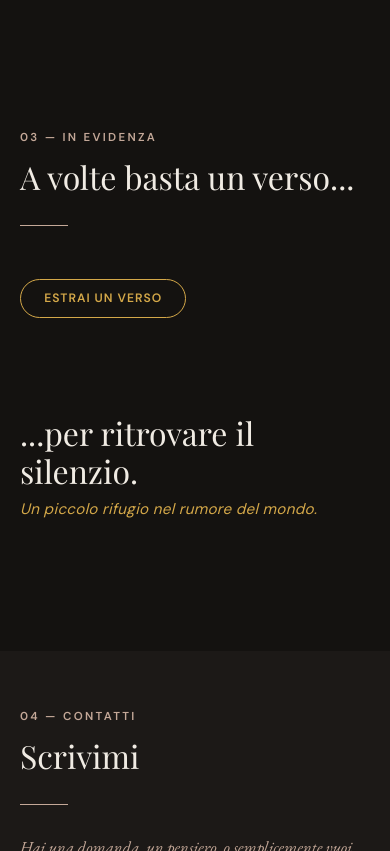
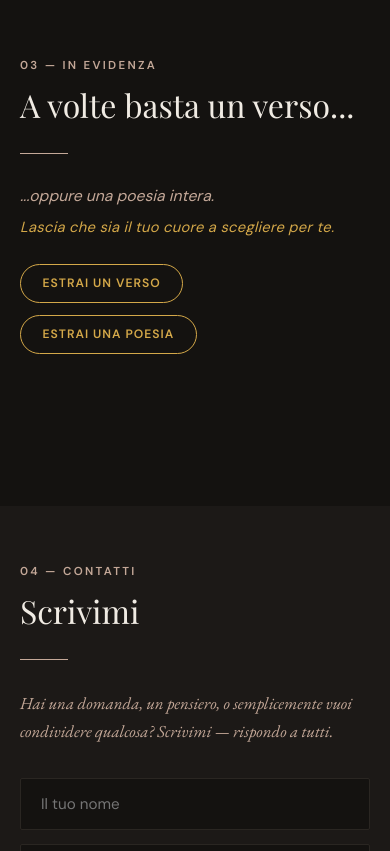
Before and after one commit to galassoricky-2000/my-poetry-archive, a plain HTML site: page index.html in a window 390 px wide. Shown: the part 3535-4386 px from the top of the page. Drawn offline with nearby package versions, Linux system fonts and the light colour scheme; a web font is replaced by a local one.

Commit message:
POETRY
UPDATE POETRY VERSION

```diff
--- a/index.html
+++ b/index.html
@@ -79,35 +79,6 @@
       transition: opacity 0.25s ease;
     }
     .nav-logo-text:hover { opacity: 0.75; }
-
-    /* LOGO AL CENTRO ESATTO (AL POSTO DELLE LINGUE) */
-    .nav-center {
-      position: absolute;
-      left: 50%;
-      top: 50%;
-      transform: translate(-50%, -50%);
-      display: flex;
-      align-items: center;
-      justify-content: center;
-    }
-    .nav-center a {
-      display: inline-flex;
-      align-items: center;
-      justify-content: center;
-      text-decoration: none;
-    }
-    .nav-center img {
-      height: 42px;
-      width: auto;
-      max-width: 140px;
-      object-fit: contain;
-      display: block;
-      transition: opacity 0.25s ease, transform 0.25s ease;
-    }
-    .nav-center img:hover {
-      opacity: 0.8;
-      transform: scale(1.04);
-    }
 
     .nav-links {
       display: flex;
@@ -455,39 +426,17 @@
     }
     .poem-card.hidden { display: none; }
 
-    /* =========================================================
-       SEZIONE 03: SCALETTA DA SINISTRA A DESTRA (DISEGNO QUADERNO)
-       ========================================================= */
+    /* Sezione 03: Layout Elegante e Pulito ad Allineamento Naturale */
     #lettura {
-      padding-top: 4.5rem;
-      padding-bottom: 5.5rem;
+      padding-bottom: 4.5rem;
       scroll-margin-top: var(--nav-h);
     }
-    .scaletta-container {
-      max-width: 1200px;
-      margin: 0 auto;
+    .reading-actions {
       display: flex;
-      flex-direction: column;
-    }
-    /* Scalino 1: Sinistra in alto */
-    .scaletta-step-1 {
-      align-self: flex-start;
-      max-width: 580px;
-    }
-    .scaletta-step-1 .section-title {
-      white-space: nowrap;
-    }
-
-    /* Scalino 2: Centro (Pulsante e Verso) */
-    .scaletta-step-2 {
-      align-self: center;
-      width: 100%;
-      max-width: 640px;
-      margin: 1.5rem 0 2rem;
-      text-align: center;
-      display: flex;
-      flex-direction: column;
-      align-items: center;
+      gap: 0.75rem;
+      flex-wrap: wrap;
+      margin-top: 1.5rem;
+      margin-bottom: 2rem;
     }
     .rnd-btn {
       font-family: 'DM Sans', sans-serif;
@@ -495,7 +444,7 @@
       font-weight: 600;
       letter-spacing: 1px;
       text-transform: uppercase;
-      padding: 0.65rem 1.45rem;
+      padding: 0.65rem 1.35rem;
       border: 1.5px solid var(--gold);
       border-radius: 100px;
       background: transparent;
@@ -506,34 +455,33 @@
     .rnd-btn:hover {
       background: var(--gold);
       color: #ffffff;
-      transform: translateY(-2px);
-    }
-    .reading-output {
-      width: 100%;
-      margin-top: 1.75rem;
-      min-height: 44px;
+      transform: translateY(-1px);
     }
 
-    /* Scalino 3: Destra in basso */
-    .scaletta-step-3 {
-      align-self: flex-end;
-      text-align: right;
-      max-width: 520px;
+    .poem-reading { max-width: 640px; }
+    .poem-reading-title {
+      font-family: 'Playfair Display', serif;
+      font-size: clamp(2rem, 4vw, 3rem);
+      font-weight: 400;
+      line-height: 1.15;
+      margin-bottom: 0.6rem;
+      white-space: nowrap;
     }
-    .step-3-title {
-      font-family: 'Playfair Display', serif;
-      font-size: clamp(2rem, 3.8vw, 3rem);
-      font-weight: 400;
-      line-height: 1.2;
+    .poem-body {
+      font-family: 'EB Garamond', serif;
+      font-style: italic;
+      font-size: clamp(1.2rem, 2.4vw, 1.45rem);
+      line-height: 2.2;
       color: var(--ink);
-      margin-bottom: 0.4rem;
     }
-    .step-3-sub {
-      font-family: 'DM Sans', sans-serif;
-      font-size: 0.95rem;
+    .poem-body p { margin-bottom: 1.5rem; position: relative; }
+    .poem-note {
+      margin-top: 3rem;
+      padding-top: 1.5rem;
+      border-top: 1px solid var(--line);
+      font-size: 1.05rem;
+      color: var(--muted);
       font-style: italic;
-      color: var(--gold);
-      letter-spacing: 0.02em;
     }
 
     /* Modale lettura */
@@ -723,14 +671,6 @@
     @media (max-width: 1024px) {
       .nav-links { display: none; }
       .hamburger { display: flex; }
-      .scaletta-step-1, .scaletta-step-2, .scaletta-step-3 {
-        align-self: flex-start;
-        text-align: left;
-        max-width: 100%;
-      }
-      .scaletta-step-1 .section-title { white-space: normal; }
-      .scaletta-step-2 { align-items: flex-start; text-align: left; margin: 1.5rem 0; }
-      .nav-center { display: none; }
     }
 
     @media (max-width: 768px) {
@@ -765,18 +705,10 @@
   <span class="splash-text" id="splashText">Dove il silenzio fa rumore...</span>
 </div>
 
-<!-- Navigazione: Nome a sinistra, Logo al centro esatto, Voci menu a destra -->
+<!-- Navigazione: Riccardo Galasso a sinistra, voci menu a destra -->
 <nav id="navbar">
   <a href="#hero" class="nav-logo-text" onclick="scrollToId('hero'); return false;">Riccardo Galasso</a>
 
-  <!-- LOGO CENTRALE (NESSUNA TRACCIA DI IT EN ES) -->
-  <div class="nav-center">
-    <a href="#hero" onclick="scrollToId('hero'); return false;" aria-label="Home">
-      <img src="logo.png" alt="Logo Riccardo Galasso" class="nav-center-logo" onerror="this.style.display='none'">
-    </a>
-  </div>
-
-  <!-- Gruppo azioni a destra -->
   <div class="nav-actions">
     <ul class="nav-links">
       <li><a href="#chisono">Chi sono</a></li>
@@ -791,7 +723,7 @@
   </div>
 </nav>
 
-<!-- Menu per Mobile (completamente senza lingue) -->
+<!-- Menu Mobile -->
 <div class="mobile-menu" id="mobileMenu">
   <a href="#chisono" class="nav-m-link" onclick="closeMenu()">Chi sono</a>
   <a href="#archivio" class="nav-m-link" onclick="closeMenu()">Archivio</a>
@@ -903,31 +835,29 @@
   </div>
 </section>
 
-<!-- 03 — In evidenza: SCALETTA DA SINISTRA A DESTRA -->
+<!-- 03 — In evidenza: VERSIONE ORIGINALE COMPATTA E PULITA -->
 <section id="lettura">
   <div class="section-pad">
-    <div class="scaletta-container reveal">
+    <div class="section-header reveal">
+      <div class="section-num">03 — In evidenza</div>
+      <h2 class="section-title">A volte basta un verso...</h2>
+      <div class="divider"></div>
+      <p style="font-family:'DM Sans',sans-serif; font-size:0.98rem; color:var(--accent); font-style:italic; margin-bottom:0.35rem;">
+        ...oppure una poesia intera.
+      </p>
+      <p style="font-family:'DM Sans',sans-serif; font-size:0.92rem; color:var(--gold); font-style:italic; letter-spacing:0.02em;">
+        Lascia che sia il tuo cuore a scegliere per te.
+      </p>
 
-      <!-- Scalino 1: Sinistra in alto -->
-      <div class="scaletta-step-1">
-        <div class="section-num">03 — In evidenza</div>
-        <h2 class="section-title">A volte basta un verso...</h2>
-        <div class="divider"></div>
+      <!-- Pulsanti affiancati -->
+      <div class="reading-actions">
+        <button class="rnd-btn" type="button" id="rndVerse">Estrai un verso</button>
+        <button class="rnd-btn" type="button" id="rndPoem">Estrai una poesia</button>
       </div>
+    </div>
 
-      <!-- Scalino 2: Centro (Pulsante ed estrazione) -->
-      <div class="scaletta-step-2">
-        <button class="rnd-btn" type="button" id="rndVerse">Estrai un verso</button>
-        <div class="reading-output" id="readingContainer"></div>
-      </div>
-
-      <!-- Scalino 3: Destra in basso -->
-      <div class="scaletta-step-3">
-        <h3 class="step-3-title">...per ritrovare il silenzio.</h3>
-        <p class="step-3-sub">Un piccolo rifugio nel rumore del mondo.</p>
-      </div>
-
-    </div>
+    <!-- Contenitore del testo estratto -->
+    <div class="poem-reading reveal" id="readingContainer"></div>
   </div>
 </section>
 
@@ -1215,7 +1145,20 @@ document.querySelectorAll('.filter-btn').forEach(btn => {
   });
 });
 
-// Estrazione Verso Singolo (Scalino Centrale)
+// Estrazioni Casuali nella Sezione 03
+document.getElementById('rndPoem')?.addEventListener('click', () => {
+  const keys = Object.keys(POEMS);
+  const p = POEMS[keys[Math.floor(Math.random() * keys.length)]];
+  const target = document.getElementById('readingContainer');
+  target.innerHTML = `
+    <div class="poem-tag">${p.tag}</div>
+    <h3 class="poem-reading-title">${p.title}</h3>
+    <div class="poem-body">${p.body}</div>
+    <div class="poem-note">${p.note}</div>
+  `;
+  fitTitles();
+});
+
 document.getElementById('rndVerse')?.addEventListener('click', () => {
   const keys = Object.keys(POEMS);
   const p = POEMS[keys[Math.floor(Math.random() * keys.length)]];
@@ -1235,8 +1178,8 @@ document.getElementById('rndVerse')?.addEventListener('click', () => {
   const verse = lines[Math.floor(Math.random() * lines.length)] || p.title;
   const target = document.getElementById('readingContainer');
   target.innerHTML = `
-    <div style="font-family:'Playfair Display',serif; font-style:italic; font-size:clamp(1.45rem,2.6vw,2.1rem); line-height:1.35; color:var(--ink); margin-bottom:0.75rem;">“${verse}”</div>
-    <div style="font-family:'DM Sans',sans-serif; font-size:0.85rem; font-weight:500; color:var(--accent);">— da «${p.title}»</div>
+    <div style="font-family:'Playfair Display',serif; font-style:italic; font-size:clamp(1.5rem,3.5vw,2.2rem); line-height:1.4; color:var(--ink);">“${verse}”</div>
+    <div style="margin-top:1.25rem; font-family:'DM Sans',sans-serif; font-size:0.85rem; font-weight:500; color:var(--accent);">— da «${p.title}»</div>
   `;
 });
 
```
